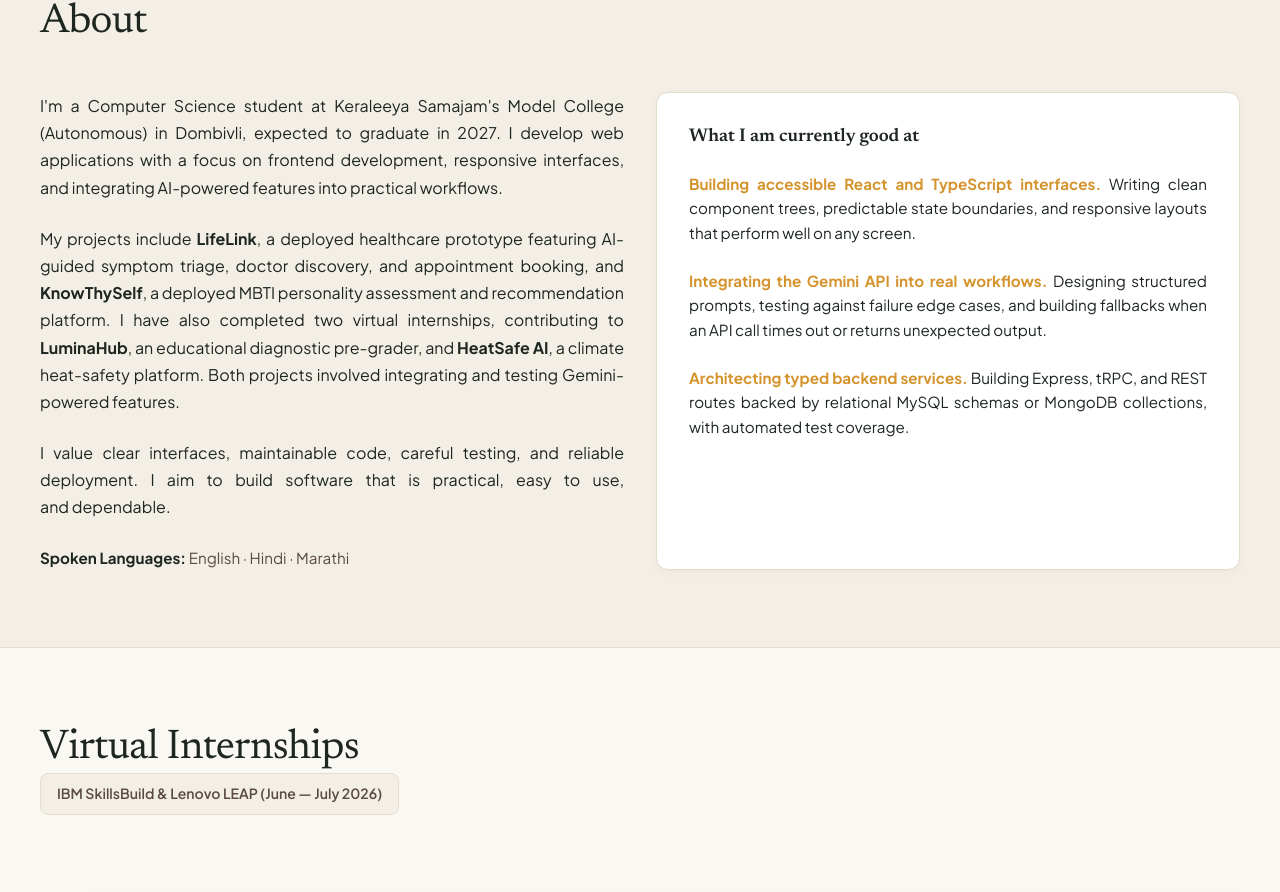
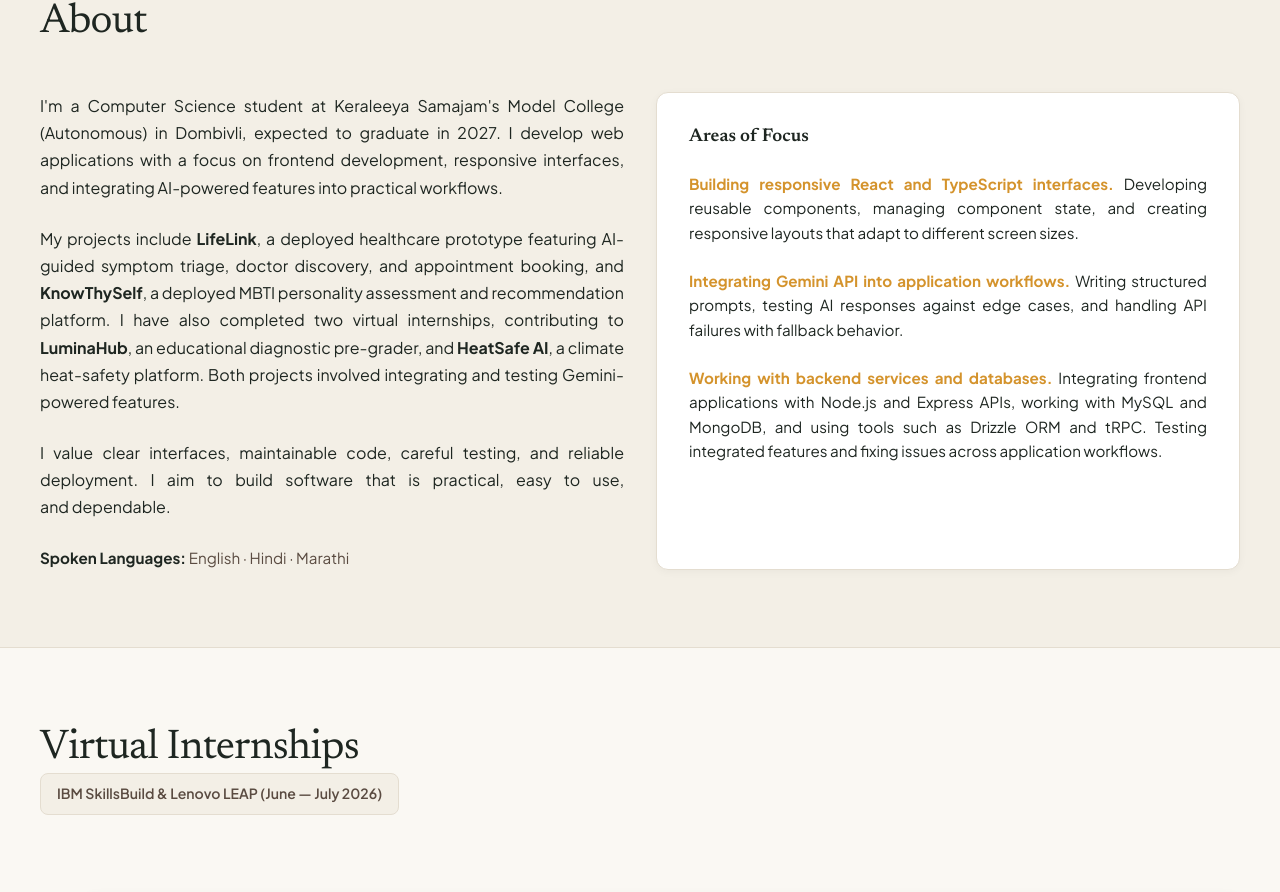
Before and after one commit to SarthakMandhare34/sarthak-portfolio, a React (Vite) app: page / in a window 1280 px wide. Shown: the part 940-1832 px from the top of the page. Built offline with nearby package versions, Linux system fonts and the light colour scheme.

Commit message:
feat(about): update right column to Areas of Focus with detailed domain highlights

```diff
--- a/src/components/About.tsx
+++ b/src/components/About.tsx
@@ -74,35 +74,36 @@ export const About: React.FC = () => {
             </p>
           </motion.div>
 
-          {/* Right Column: Current Capabilities with Clean Tactile Card */}
+          {/* Right Column: Areas of Focus with Clean Tactile Card */}
           <motion.div
             className="about-column-strengths strengths-solid neuro-card"
             variants={itemVariants}
           >
-            <h3 className="strengths-title">What I am currently good at</h3>
+            <h3 className="strengths-title">Areas of Focus</h3>
 
             <div className="strengths-list">
               <div className="strength-entry">
                 <p>
-                  <strong>Building accessible React and TypeScript interfaces.</strong> Writing clean
-                  component trees, predictable state boundaries, and responsive layouts that
-                  perform well on any screen.
+                  <strong>Building responsive React and TypeScript interfaces.</strong> Developing
+                  reusable components, managing component state, and creating responsive layouts
+                  that adapt to different screen sizes.
                 </p>
               </div>
 
               <div className="strength-entry">
                 <p>
-                  <strong>Integrating the Gemini API into real workflows.</strong> Designing
-                  structured prompts, testing against failure edge cases, and building fallbacks
-                  when an API call times out or returns unexpected output.
+                  <strong>Integrating Gemini API into application workflows.</strong> Writing
+                  structured prompts, testing AI responses against edge cases, and handling API
+                  failures with fallback behavior.
                 </p>
               </div>
 
               <div className="strength-entry">
                 <p>
-                  <strong>Architecting typed backend services.</strong> Building Express, tRPC, and
-                  REST routes backed by relational MySQL schemas or MongoDB collections, with
-                  automated test coverage.
+                  <strong>Working with backend services and databases.</strong> Integrating
+                  frontend applications with Node.js and Express APIs, working with MySQL and
+                  MongoDB, and using tools such as Drizzle ORM and tRPC. Testing integrated features
+                  and fixing issues across application workflows.
                 </p>
               </div>
             </div>
```
